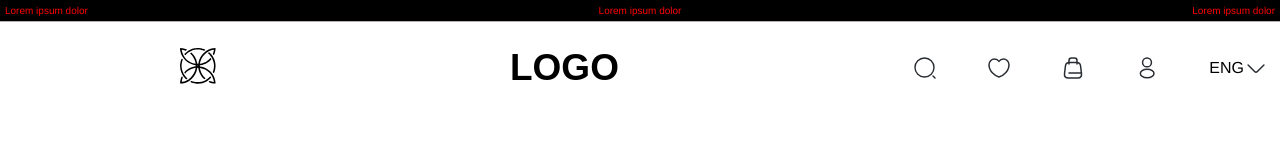
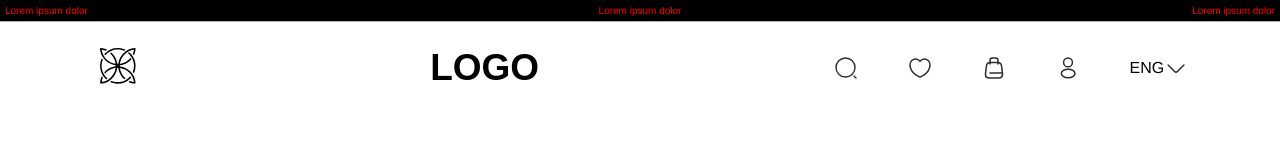
Before and after one commit to suman-kr-ghorai/Appscrip-task-Suman-Kumar-Ghorai, a React (Vite) app: page / in a window 1280 px wide. Shown: the top 147 px of the page. Built offline with nearby package versions, Linux system fonts and the light colour scheme; no server answers.

Commit message:
css responsiveness

```diff
--- a/src/App.css
+++ b/src/App.css
@@ -121,7 +121,7 @@
   text-align: center;
   align-items: center;
   justify-items: center;
-  justify-content: right;
+  justify-content: center;
   gap: 23vw;
 }
 
```
